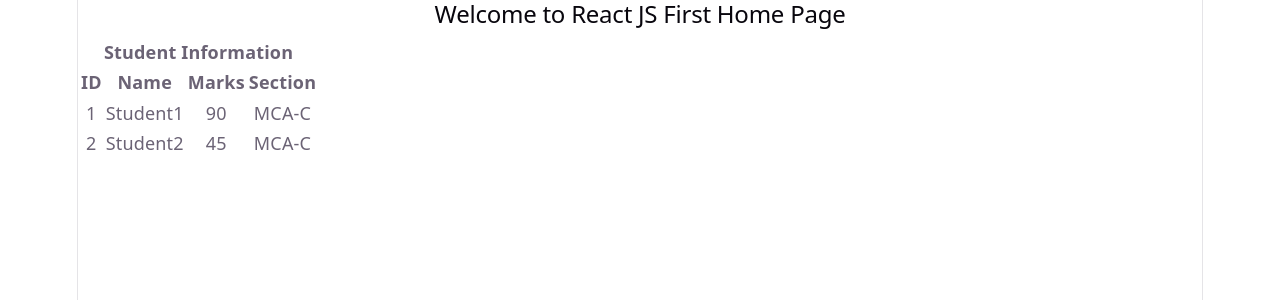
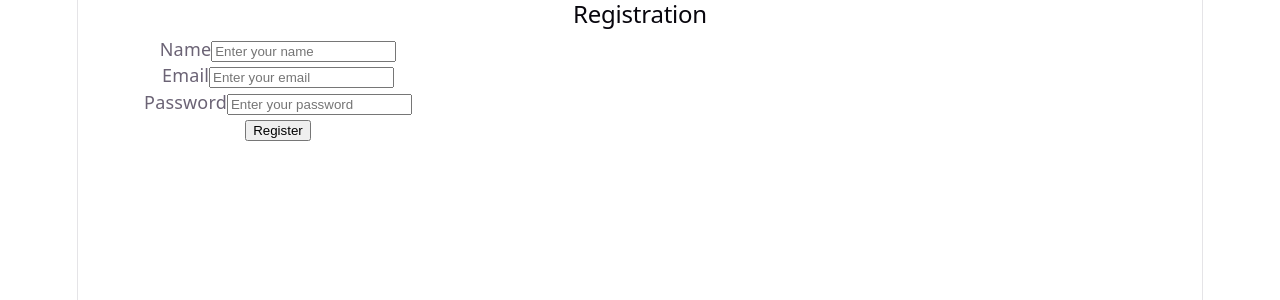
Before and after one commit to rudranshrai08-pixel/reactfirstapp, a React (Vite) app: page / in a window 1280 px wide. Shown: the top 300 px of the page. Built offline with nearby package versions, Linux system fonts and the light colour scheme.

Commit message:
Updated registration form and counter

```diff
--- a/src/App.jsx
+++ b/src/App.jsx
@@ -1,11 +1,9 @@
-import React from 'react';
-import Body from './component/body/body';
+import React from "react";
+import Registration from "./component/Registration";
 
 const App = () => {
   return (
-    <div>
-      <Body />
-    </div>
+    <Registration />
   );
 };
 
--- /dev/null
+++ b/src/component/Registration.jsx
@@ -0,0 +1,50 @@
+import React from "react";
+
+const Registration = () => {
+  return (
+    <div className="container mt-4">
+
+      <h2 className="text-warning mb-4">
+        Registration
+      </h2>
+
+      <form style={{ width: "400px" }}>
+
+        <div className="mb-3">
+          <label className="form-label">Name</label>
+          <input
+            type="text"
+            className="form-control"
+            placeholder="Enter your name"
+          />
+        </div>
+
+        <div className="mb-3">
+          <label className="form-label">Email</label>
+          <input
+            type="email"
+            className="form-control"
+            placeholder="Enter your email"
+          />
+        </div>
+
+        <div className="mb-3">
+          <label className="form-label">Password</label>
+          <input
+            type="password"
+            className="form-control"
+            placeholder="Enter your password"
+          />
+        </div>
+
+        <button type="submit" className="btn btn-primary">
+          Register
+        </button>
+
+      </form>
+
+    </div>
+  );
+};
+
+export default Registration;
--- a/src/index.css
+++ b/src/index.css
@@ -34,7 +34,7 @@
   :root {
     --text: #9ca3af;
     --text-h: #f3f4f6;
-    --bg: #16171d;
+    --bg: #cccedb;
     --border: #2e303a;
     --code-bg: #1f2028;
     --accent: #c084fc;
```
Also changed, not shown: src/component/Counter.jsx (added, +36 -0 lines), src/component/footer/Footer.jsx (+9 -0 lines), src/component/header/Header.jsx (+9 -0 lines), src/component/body/Student.jsx (line endings or trailing spaces).
